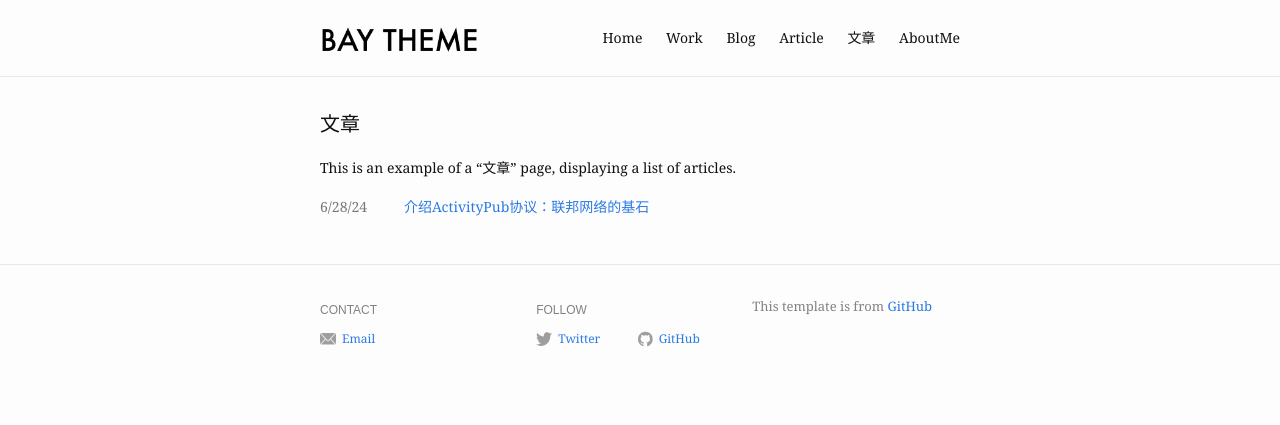
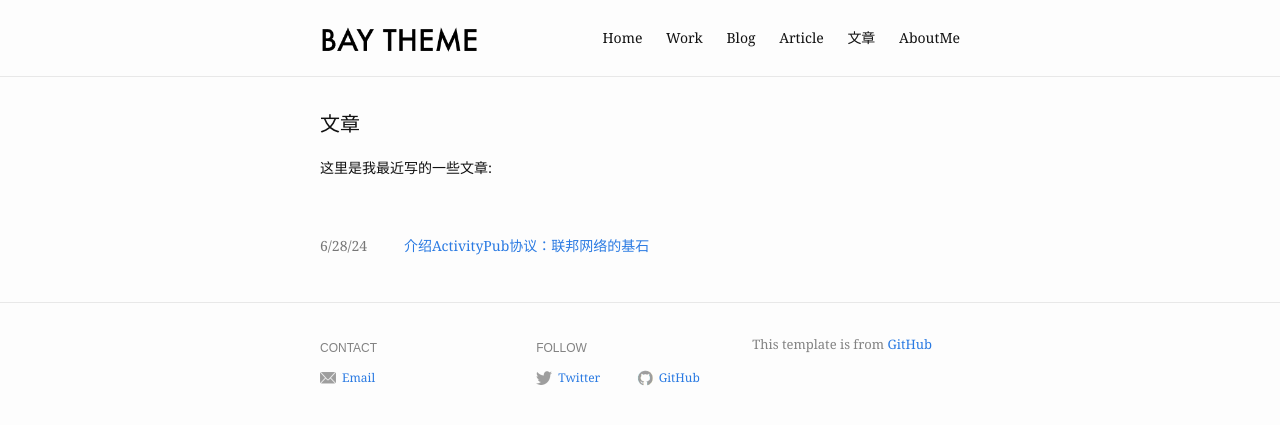
Before and after one commit to FrankLi123/FrankLi123.com, a Jekyll site: the page built from 文章.md, in a window 1280 px wide. Shown: the top 425 px of the page. Built offline with Jekyll 4.4.1, drawn with Linux system fonts in a browser that asks for light colours.

Commit message:
update #40

```diff
--- a/文章.md
+++ b/文章.md
@@ -4,5 +4,6 @@ title: 文章
 slug: /articleCH
 ---
 
-This is an example of a "文章" page, displaying a list of articles.
+这里是我最近写的一些文章:
+
 <br />
```
